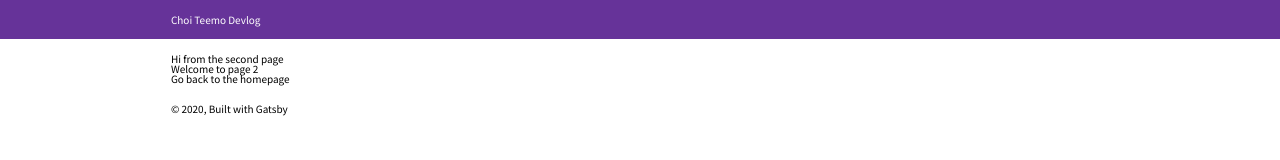
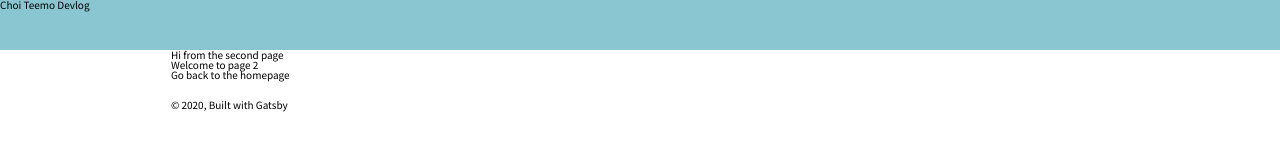
Before and after one commit to choibumsu/devlog, a Gatsby site: page /page-2 in a window 1280 px wide. Built offline with nearby package versions, Linux system fonts and the light colour scheme; Gatsby itself is replaced by a stand-in of ours.

Commit message:
Header 컴포넌트 tsx로 변경

```diff
--- /dev/null
+++ b/src/components/Header/index.tsx
@@ -0,0 +1,19 @@
+import { Link } from 'gatsby'
+import * as React from 'react'
+import './style.scss'
+
+type HeaderProps = {
+  siteTitle: string
+}
+
+const Header: React.FC<HeaderProps> = ({ siteTitle }) => (
+  <header className="header" data-component>
+    <div className="header-wrapper">
+      <h1>
+        <Link to="/">{siteTitle}</Link>
+      </h1>
+    </div>
+  </header>
+)
+
+export default Header
--- /dev/null
+++ b/src/components/Header/style.scss
@@ -0,0 +1,6 @@
+@import '~styles/package';
+
+.header[data-component] {
+  height: $height-nav;
+  background-color: $color-main;
+}
--- a/src/components/header.js
+++ /dev/null
@@ -1,42 +0,0 @@
-import { Link } from 'gatsby'
-import PropTypes from 'prop-types'
-import React from 'react'
-
-const Header = ({ siteTitle }) => (
-  <header
-    style={{
-      background: `rebeccapurple`,
-      marginBottom: `1.45rem`,
-    }}
-  >
-    <div
-      style={{
-        margin: `0 auto`,
-        maxWidth: 960,
-        padding: `1.45rem 1.0875rem`,
-      }}
-    >
-      <h1 style={{ margin: 0 }}>
-        <Link
-          to="/"
-          style={{
-            color: `white`,
-            textDecoration: `none`,
-          }}
-        >
-          {siteTitle}
-        </Link>
-      </h1>
-    </div>
-  </header>
-)
-
-Header.propTypes = {
-  siteTitle: PropTypes.string,
-}
-
-Header.defaultProps = {
-  siteTitle: ``,
-}
-
-export default Header
--- a/src/styles/_definitions.scss
+++ b/src/styles/_definitions.scss
@@ -33,6 +33,7 @@ $color-black: #000000;
 $size-mobile: 780px;
 $size-font-default: 10px;
 $size-font-mobile: 6px;
+$height-nav: 5rem;
 
 /* end: size*/
 
```
